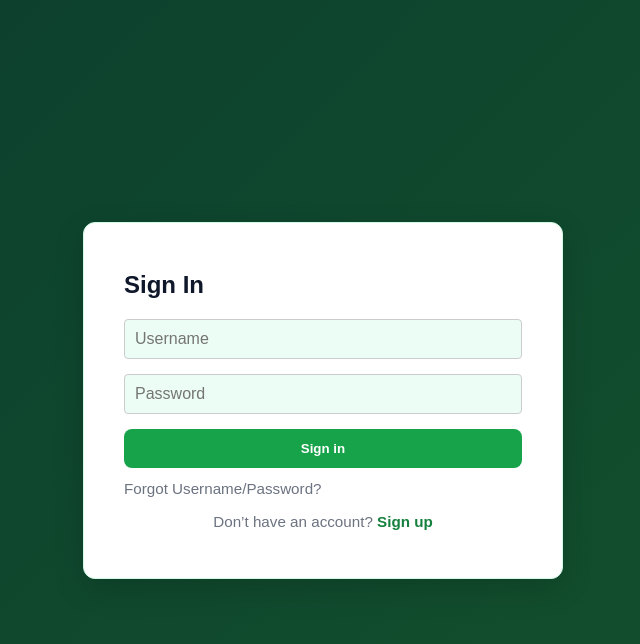
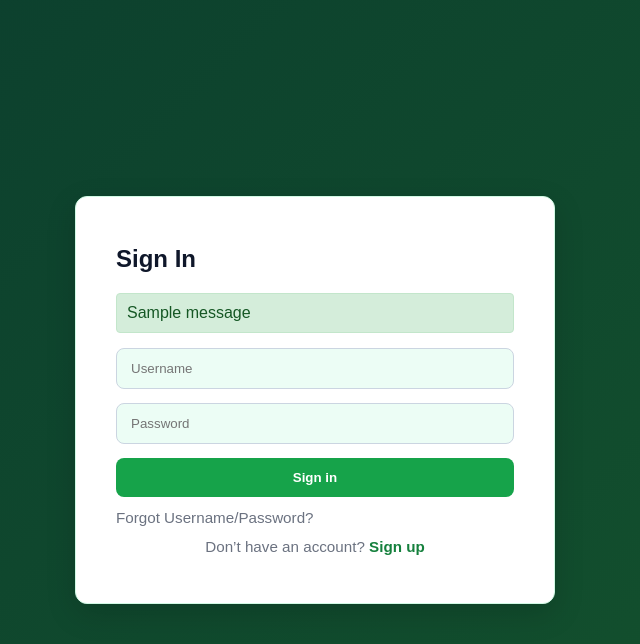
Before and after one commit to jraguil5/IFT401-FinalProject, a Django app: page /sign_in/ in a window 1280 px wide. Shown: the top 644 px of the page, without its empty margins (357-997 px from the left). Run offline with Django 5.2, Linux system fonts and the light colour scheme; one stand-in notice (Sample message) is shown.

Commit message:
clean transition when student is registered

```diff
--- a/customer/templates/customer/sign_in.html
+++ b/customer/templates/customer/sign_in.html
@@ -86,11 +86,20 @@
             text-decoration: underline;
         }
     </style>
-    <link rel="stylesheet" href="{% static 'css/sign_up.css' %}" />
+    <link rel="stylesheet" href="{% static 'css/sign_in.css' %}" />
 </head>
 <body>
     <div class="container">
         <h2>Sign In</h2>
+
+        {% if messages %}
+            {% for message in messages %}
+            <div class="message {{ message.tags }}"
+                 style="padding: 10px; margin-bottom: 15px; border-radius: 4px; background-color: #d4edda; color: #155724; border: 1px solid #c3e6cb;">
+                {{ message }}
+            </div>
+            {% endfor %}
+        {% endif %}
 
         <form method="post" action="{% url 'sign_in' %}">
 
--- a/customer/views.py
+++ b/customer/views.py
@@ -175,7 +175,7 @@ def register_user(request):
                     password=form.cleaned_data['password']
                 )
                 messages.success(request, 'Registration successful! You may now sign in.')
-                return redirect('login')
+                return redirect('sign_in')
             except Exception as e:
                 messages.error(request, 'Registration failed. Username or email may already exist.')
     else:
```
